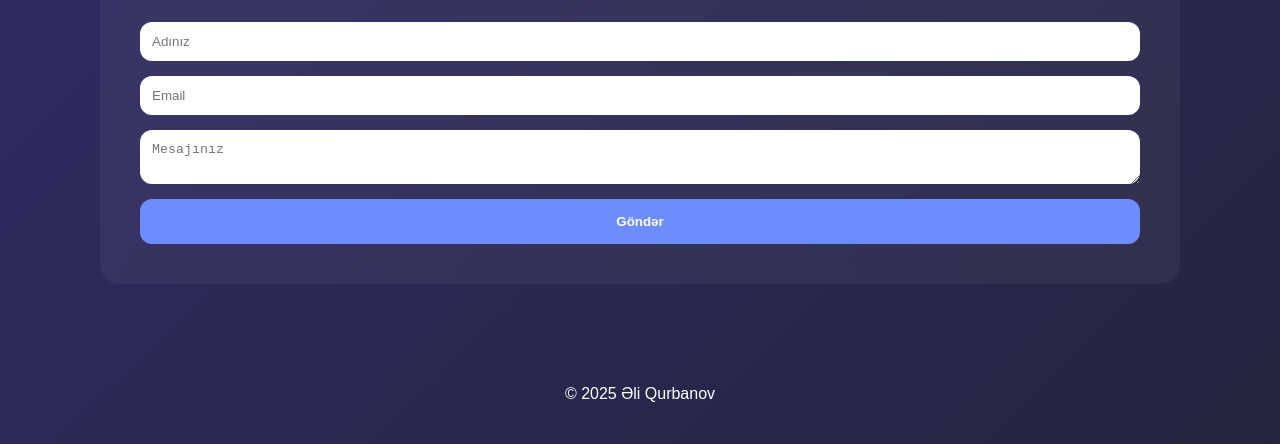
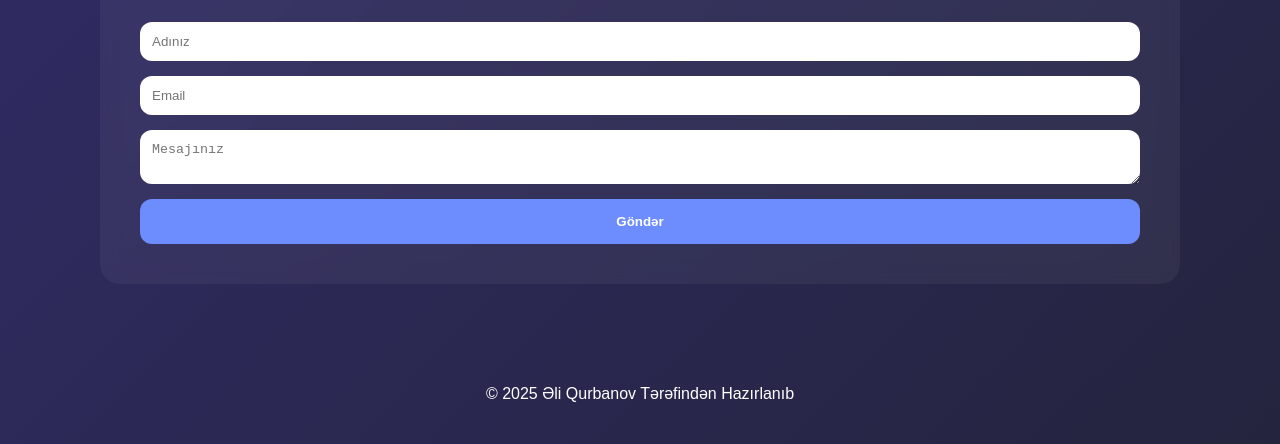
Before and after one commit to aliqurbanov23iyul-bit/ok4nner, a plain HTML site: page index.html in a window 1280 px wide. Shown: the part 1907-2351 px from the top of the page. Drawn offline with Linux system fonts and the light colour scheme.

Commit message:
Revise index.html for portfolio updates
Updated the HTML structure and content of the portfolio page.

```diff
--- a/index.html
+++ b/index.html
@@ -77,7 +77,7 @@
 </section>
 
 <footer>
-  <p>© 2025 Əli Qurbanov</p>
+  <p>© 2025 Əli Qurbanov Tərəfindən Hazırlanıb</p>
 </footer>
 
 <script src="script.js" defer></script>
```
